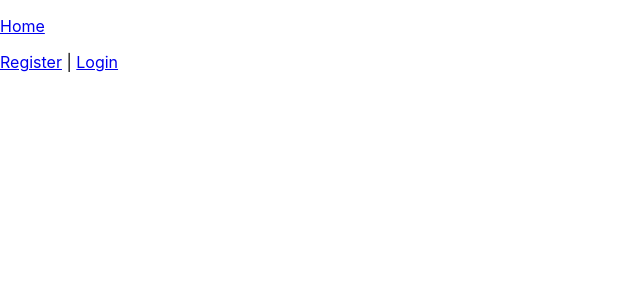
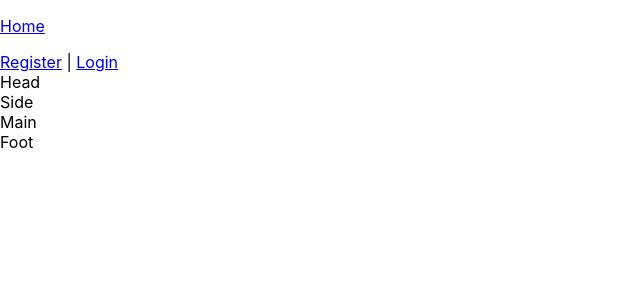
Before and after one commit to mitchdmarino/Responsive-React-Dashboard, a React (Create React App) app in the folder client/: page /dashboard in a window 1280 px wide. Shown: the top 300 px of the page, without its empty margins (0-640 px from the left). Built offline with nearby package versions, Linux system fonts and the light colour scheme.

Commit message:
Adds Dashboard Skeleton

```diff
--- a/client/src/App.js
+++ b/client/src/App.js
@@ -15,6 +15,7 @@ import Register from "./components/user/pages/Register";
 import Profile from "./components/user/pages/Profile";
 import Navbar from "./components/Navbar";
 import Homepage from "./components/Homepage";
+import Dashboard from "./components/dashboard/pages/Dashboard";
 
 function App() {
   const [currentUser, setCurrentUser] = useState(null);
@@ -65,6 +66,7 @@ function App() {
       <main>
         <Routes>
           <Route path="/" element={<Homepage />} />
+          <Route path="/dashboard" element={<Dashboard />} />
           <Route
             path="/register"
             element={
--- a/client/src/components/Navbar.jsx
+++ b/client/src/components/Navbar.jsx
@@ -9,6 +9,9 @@ export default function Navbar( {currentUser, handleLogout} ) {
             </Link>{' | '}
             <Link to='/profile'>
                 Profile
+            </Link>{' | '}
+            <Link to='/dashboard'>
+                Dashboard
             </Link>
         </>
     )
--- /dev/null
+++ b/client/src/components/dashboard/components/Foot.jsx
@@ -0,0 +1,5 @@
+export default function Foot () {
+    return (
+        <div className="dash-foot">Foot</div>
+    )
+}
--- /dev/null
+++ b/client/src/components/dashboard/components/Head.jsx
@@ -0,0 +1,5 @@
+export default function Head () {
+    return (
+        <div className="dash-head">Head</div>
+    )
+}
--- /dev/null
+++ b/client/src/components/dashboard/components/Main.jsx
@@ -0,0 +1,5 @@
+export default function Main () {
+    return (
+        <div className="dash-main">Main</div>
+    )
+}
--- /dev/null
+++ b/client/src/components/dashboard/components/Side.jsx
@@ -0,0 +1,5 @@
+export default function Side () {
+    return (
+        <div className="dash-side">Side</div>
+    )
+}
--- /dev/null
+++ b/client/src/components/dashboard/pages/Dashboard.jsx
@@ -0,0 +1,18 @@
+import React from 'react'
+import Foot from '../components/Foot'
+
+import Head from '../components/Head'
+import Main from '../components/Main'
+import Side from '../components/Side'
+
+
+export default function Dashboard () {
+    return (
+        <div className='grid-container'>
+            <Head />
+            <Side />
+            <Main />
+            <Foot />
+        </div>
+    )
+}
```
